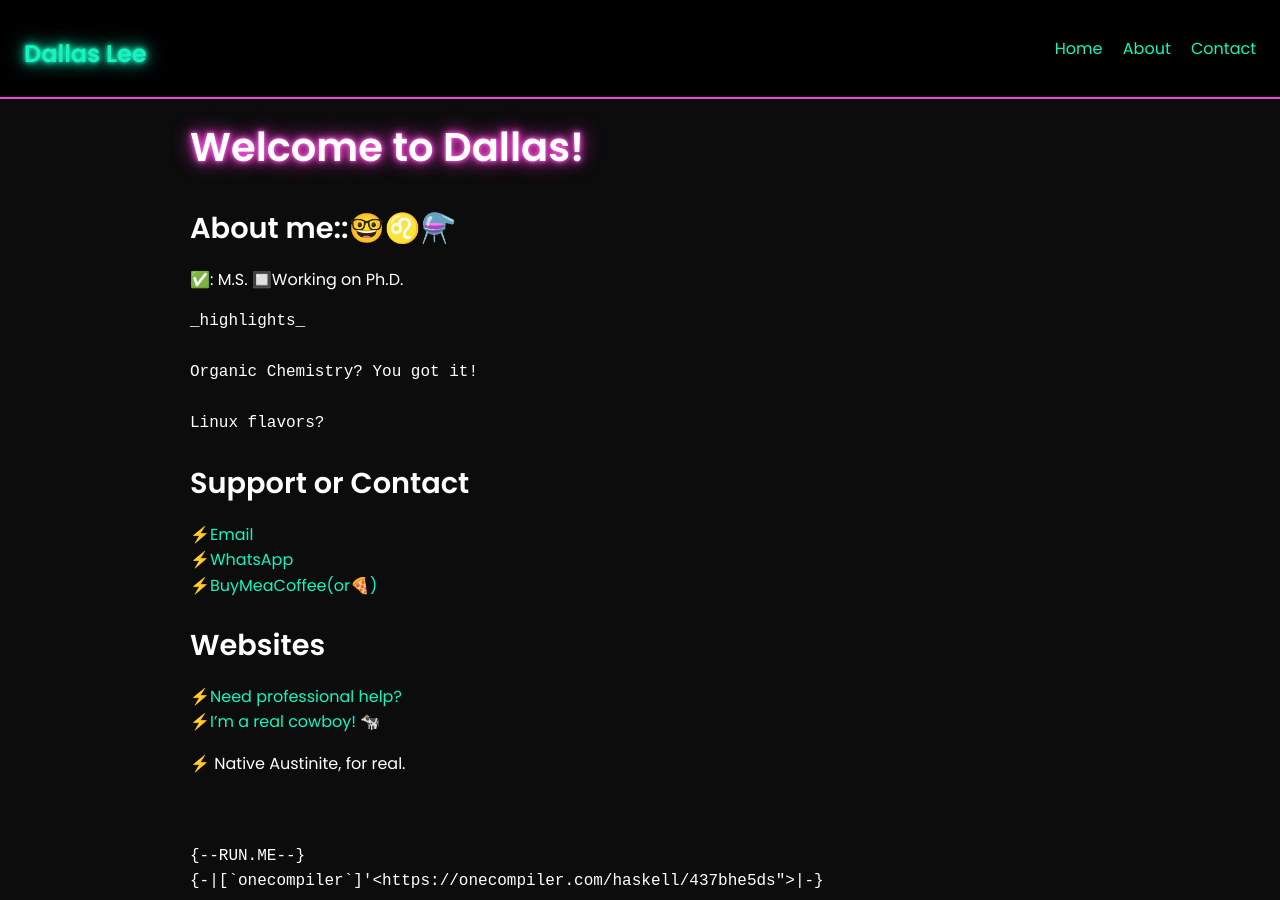
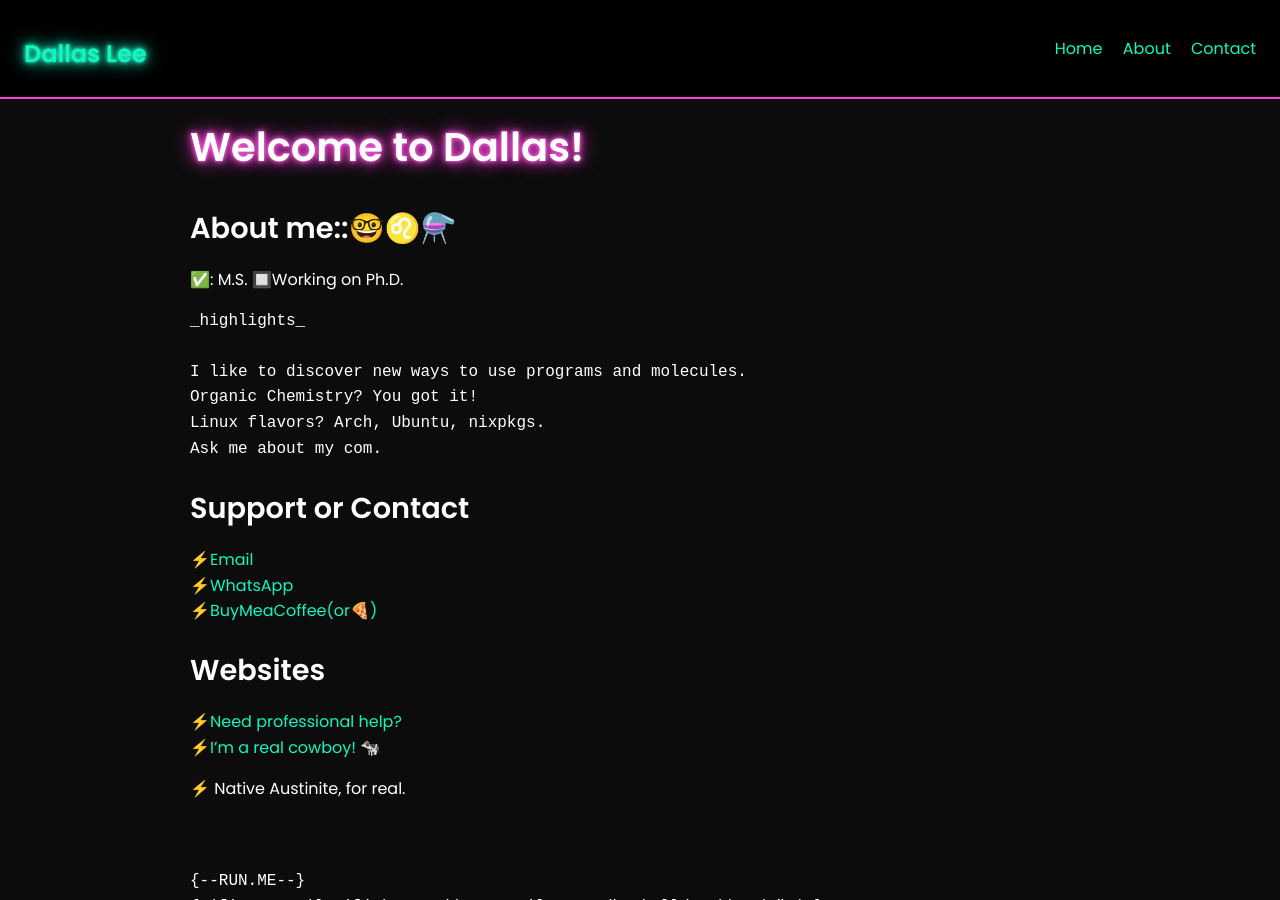
Before and after one commit to text70/dlee.github.io, a Jekyll site: the page built from index.md, in a window 1280 px wide and 900 px high. Built offline with Jekyll 4.4.1, drawn with Linux system fonts in a browser that asks for light colours; our own code applies the rules of GitHub Pages for plain Markdown files.

Commit message:
Update index.md

````diff
--- a/index.md
+++ b/index.md
@@ -21,9 +21,10 @@
 ```markdown
 _highlights_
 
+I like to discover new ways to use programs and molecules.
 Organic Chemistry? You got it!
-
-Linux flavors?
+Linux flavors? Arch, Ubuntu, nixpkgs.
+Ask me about my com.
 ```
 
 
````
